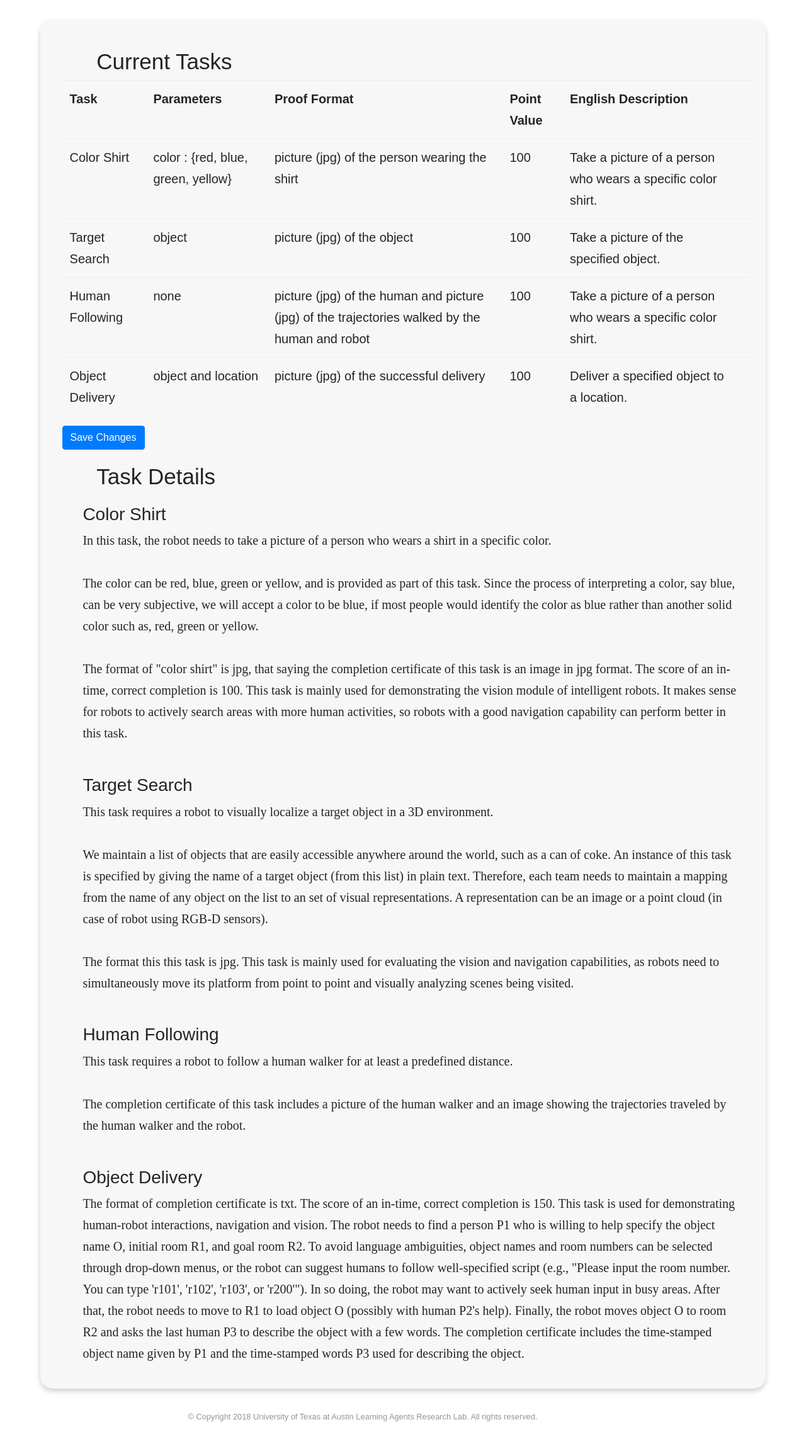
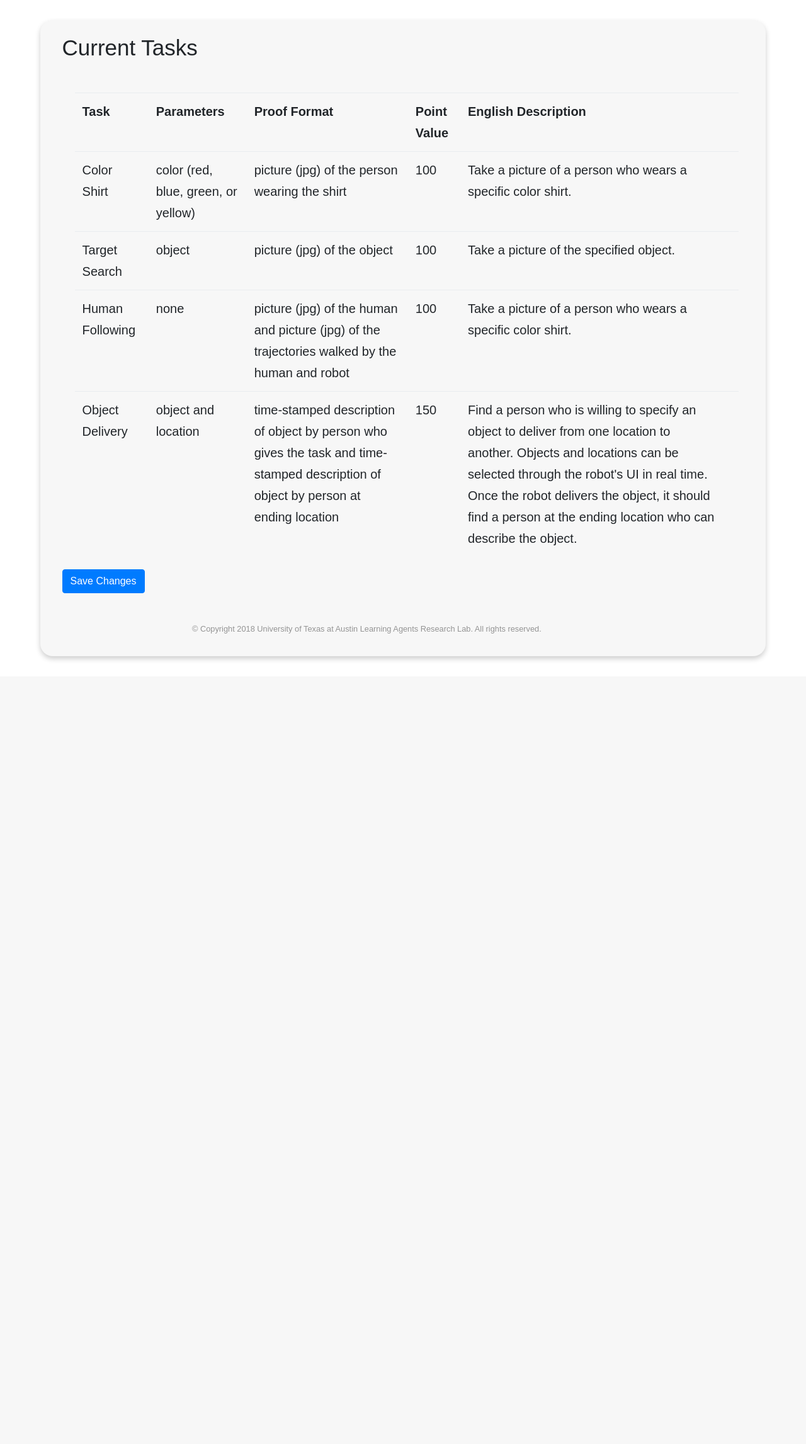
Before and after one commit to utexas-bwi/scavenger_hunt, a PHP site: page /public_html/task.html in a window 1280 px wide. Shown: the whole page at 63% size. After the commit the page ends 1047 px from the top, so only its background shows below. Run offline with PHP 8.4, Linux system fonts and the light colour scheme; some libraries are stand-ins or nearby versions.

Commit message:
fixed navbar sizing on task library page and moved current task list page to a new page title

```diff
--- a/public_html/components/navBar.html
+++ b/public_html/components/navBar.html
@@ -3,8 +3,8 @@
     <div class="collapse navbar-collapse" id="navbar">
         <ul class="navbar-nav ml-auto mt-2">
             <li class="nav-item"><a class="nav-link" href="<?php echo $home_link;?>rules.html">Game Rules</a></li>
-            <li class="nav-item"><a class="nav-link" href="<?php echo $home_link;?>task.html">Submit a Task</a></li>
-            <li class="nav-item"><a class="nav-link" href="<?php echo $home_link;?>currenttasks.html">Current Tasks</a></li>
+            <li class="nav-item"><a class="nav-link" href="<?php echo $home_link;?>task.html">Task Library</a></li>
+            <li class="nav-item"><a class="nav-link" href="<?php echo $home_link;?>hunt.html">Create a Hunt</a></li>
             <li class="nav-item"><a class="nav-link" href="<?php echo $home_link;?>leaderboard.html">Leaderboard</a></li>
             <li class="nav-item"><a class="nav-link" href="<?php echo $home_link;?>contact.html">Contact Us</a></li>
             <li class="nav-item"><a class="nav-link" href="<?php echo $home_link;?>register.html">Register</a></li>
--- a/public_html/css/editabletable.css
+++ b/public_html/css/editabletable.css
@@ -2,6 +2,7 @@
 
 .table-editable {
   position: relative;
+  margin: 50px 20px 20px 20px;
 
   .glyphicon {
     font-size: 20px;
--- a/public_html/task.html
+++ b/public_html/task.html
@@ -3,8 +3,8 @@
 <html lang="en">
 	<head>
 		<link href="https://maxcdn.bootstrapcdn.com/bootstrap/4.0.0-beta.2/css/bootstrap.min.css" rel="stylesheet"/>
+		<link href="css/style.css" rel="stylesheet"/>
 		<link href="css/editabletable.css" rel="stylesheet"/>
-		<link href="css/style.css" rel="stylesheet"/>
 		<script src="https://unpkg.com/scrollreveal@4"></script>
 		<link href='https://fonts.googleapis.com/css?family=Oswald:400,700' rel='stylesheet' type='text/css'>
 		<link href='https://fonts.googleapis.com/css?family=Open+Sans' rel='stylesheet' type='text/css'>
@@ -18,10 +18,7 @@
 		<?php include 'components/navBar.html';?>
 		<section id="main" class = "full">
 			<section id="content">
-
-				<header class="major">
-					<h2>Current Tasks</h2>
-				</header>
+				<h2>Current Tasks</h2>
 				<div id="table" class="table-editable">
 					<table class="table" id="task-table">
 						<tr>
@@ -37,7 +34,7 @@
 
 						<tr>
 							<td contenteditable="true">Color Shirt</td>
-							<td contenteditable="true">color : {red, blue, green, yellow}</td>
+							<td contenteditable="true">color (red, blue, green, or yellow)</td>
 							<td contenteditable="true">picture (jpg) of the person wearing the shirt</td>
 							<td contenteditable="true">100</td>
 							<td contenteditable="true">Take a picture of a person who wears a specific color shirt.</td>
@@ -74,9 +71,9 @@
 						<tr>
 							<td contenteditable="true">Object Delivery</td>
 							<td contenteditable="true">object and location</td>
-							<td contenteditable="true">picture (jpg) of the successful delivery</td>
-							<td contenteditable="true">100</td>
-							<td contenteditable="true">Deliver a specified object to a location.</td>
+							<td contenteditable="true">time-stamped description of object by person who gives the task and time-stamped description of object by person at ending location</td>
+							<td contenteditable="true">150</td>
+							<td contenteditable="true">Find a person who is willing to specify an object to deliver from one location to another. Objects and locations can be selected through the robot's UI in real time. Once the robot delivers the object, it should find a person at the ending location who can describe the object.</td>
 							<td>
 								<span class="table-remove glyphicon glyphicon-remove" onclick="removeRow(this)"></span>
 							</td>
@@ -97,27 +94,6 @@
 				</div>
 
 				<button id="export-btn" class="btn btn-primary">Save Changes</button>
-				</div>
-				<header class="major">
-					<h2>Task Details</h2>
-				</header>
-				<section id="content">
-					<h3>Color Shirt</h3>
-					<p> In this task, the robot needs to take a picture of a person who wears a shirt in a specific color. <br /> <br /> The color can be red, blue, green or yellow, and is provided as part of this task. Since the process of interpreting a color, say blue, can be very subjective, we will accept a color to be blue, if most people would identify the color as blue rather than another solid color such as, red, green or yellow. <br /> <br /> The format of "color shirt" is jpg, that saying the completion certificate of this task is an image in jpg format. The score of an in-time, correct completion is 100. This task is mainly used for demonstrating the vision module of intelligent robots. It makes sense for robots to actively search areas with more human activities, so robots with a good navigation capability can perform better in this task. </p>
-				</section>
-				<section id="content">
-					<h3>Target Search</h3>
-					<p> This task requires a robot to visually localize a target object in a 3D environment. <br /> <br /> We maintain a list of objects that are easily accessible anywhere around the world, such as a can of coke. An instance of this task is specified by giving the name of a target object (from this list) in plain text. Therefore, each team needs to maintain a mapping from the name of any object on the list to an set of visual representations. A representation can be an image or a point cloud (in case of robot using RGB-D sensors). <br /> <br /> The format this this task is jpg. This task is mainly used for evaluating the vision and navigation capabilities, as robots need to simultaneously move its platform from point to point and visually analyzing scenes being visited. </p>
-				</section>
-				<section id="content">
-					<h3>Human Following</h3>
-					<p> This task requires a robot to follow a human walker for at least a predefined distance. <br /> <br /> The completion certificate of this task includes a picture of the human walker and an image showing the trajectories traveled by the human walker and the robot. </p>
-				</section>
-				<section id="content">
-					<h3>Object Delivery</h3>
-					<p> The format of completion certificate is txt. The score of an in-time, correct completion is 150. This task is used for demonstrating human-robot interactions, navigation and vision. The robot needs to find a person P1 who is willing to help specify the object name O, initial room R1, and goal room R2. To avoid language ambiguities, object names and room numbers can be selected through drop-down menus, or the robot can suggest humans to follow well-specified script (e.g., "Please input the room number. You can type 'r101', 'r102', 'r103', or 'r200'"). In so doing, the robot may want to actively seek human input in busy areas. After that, the robot needs to move to R1 to load object O (possibly with human P2's help). Finally, the robot moves object O to room R2 and asks the last human P3 to describe the object with a few words. The completion certificate includes the time-stamped object name given by P1 and the time-stamped words P3 used for describing the object. </p>
-				</section>
-			</section>
 		</section>
 
 		<footer id="footer" class = "foot">
```
Also changed, not shown: public_html/hunt.html (renamed from public_html/currenttasks.html).
